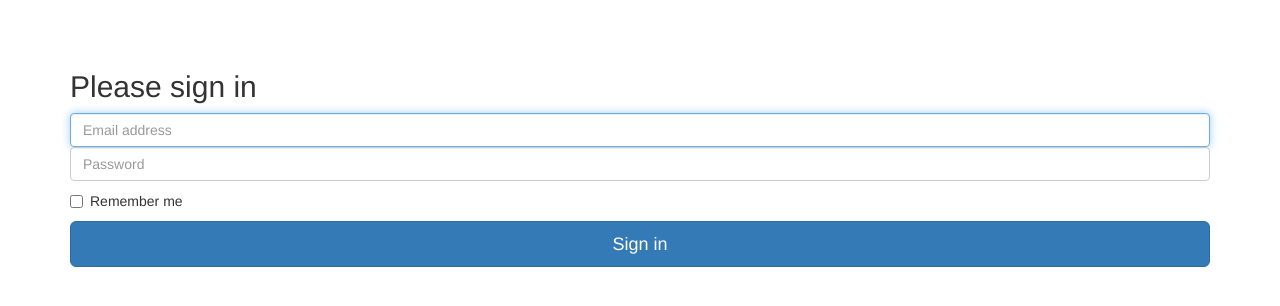
After one commit to SecuredByTHEM/ndr-webui, a Flask app: page /login in a window 1280 px wide. The commit adds this page. Shown: the top 306 px of the page. Run offline with Flask 2, Linux system fonts and the light colour scheme; some libraries are stand-ins or nearby versions.

Commit message:
Add support for initializing the NDR server module, break bootstrap's initialization to it's own template, and add a login page
Signed-off-by: Michael Casadevall <michaelc@them.com>

```diff
--- a/ndr_webui/__init__.py
+++ b/ndr_webui/__init__.py
@@ -2,3 +2,4 @@ from flask import Flask
 
 app = Flask(__name__)
 from ndr_webui import views
+from ndr_webui import config
--- /dev/null
+++ b/ndr_webui/templates/login.html
@@ -0,0 +1,20 @@
+{% extends "base.html" %}
+{% block bootstrap_page %}
+    <div class="container">
+
+      <form class="form-signin">
+        <h2 class="form-signin-heading">Please sign in</h2>
+        <label for="inputEmail" class="sr-only">Email address</label>
+        <input type="email" id="inputEmail" class="form-control" placeholder="Email address" required autofocus>
+        <label for="inputPassword" class="sr-only">Password</label>
+        <input type="password" id="inputPassword" class="form-control" placeholder="Password" required>
+        <div class="checkbox">
+          <label>
+            <input type="checkbox" value="remember-me"> Remember me
+          </label>
+        </div>
+        <button class="btn btn-lg btn-primary btn-block" type="submit">Sign in</button>
+      </form>
+
+    </div> <!-- /container -->
+{% endblock %}
--- a/ndr_webui/templates/site_base.html
+++ b/ndr_webui/templates/site_base.html
@@ -1,4 +1,4 @@
-{% extends "base.html" %}
+{% extends "navbar.html" %}
 {% block localnav %}
 
 {% set site_navigation_bar = [
--- a/ndr_webui/views.py
+++ b/ndr_webui/views.py
@@ -1,32 +1,43 @@
+import ndr_webui
+
 from flask import render_template
 from ndr_webui import app
 
+
 @app.route('/')
 @app.route('/index')
-
 def index():
+    ndr_webui.config.get_ndr_server_config()
     return render_template('index.html',
                            title='Home')
 
+# Login
+@app.route('/login')
+def login():
+    return render_template('login.html',
+                           title='Login')
+
 # Site Overview
+
 @app.route('/site/<site_id>')
 def site_overview(site_id):
     return render_template('index.html',
-                        title='Site Overview',
-                        site_id=site_id,
-                        active_page='overview')
+                           title='Site Overview',
+                           site_id=site_id,
+                           active_page='overview')
 
 # Site Syslog Info
 @app.route('/site/<site_id>/logs')
 def site_syslog(site_id):
     return render_template('syslog.html',
-                        title='Site Logs',
-                        site_id=site_id,
-                        active_page='logs')
+                           title='Site Logs',
+                           site_id=site_id,
+                           active_page='logs')
+
 
 @app.route('/site/<site_id>/nmap')
 def site_nmap(site_id):
     return render_template('nmap.html',
-                        title='Site NMAP Information',
-                        site_id=site_id,
-                        active_page='nmap')
+                           title='Site NMAP Information',
+                           site_id=site_id,
+                           active_page='nmap')
```
Also changed, not shown: ndr_webui/config.py (added, +43 -0 lines), ndr_webui/templates/base.html (+3 -41 lines), ndr_webui/templates/navbar.html (added, +43 -0 lines), ndr_webui/users.py (added, +19 -0 lines).
